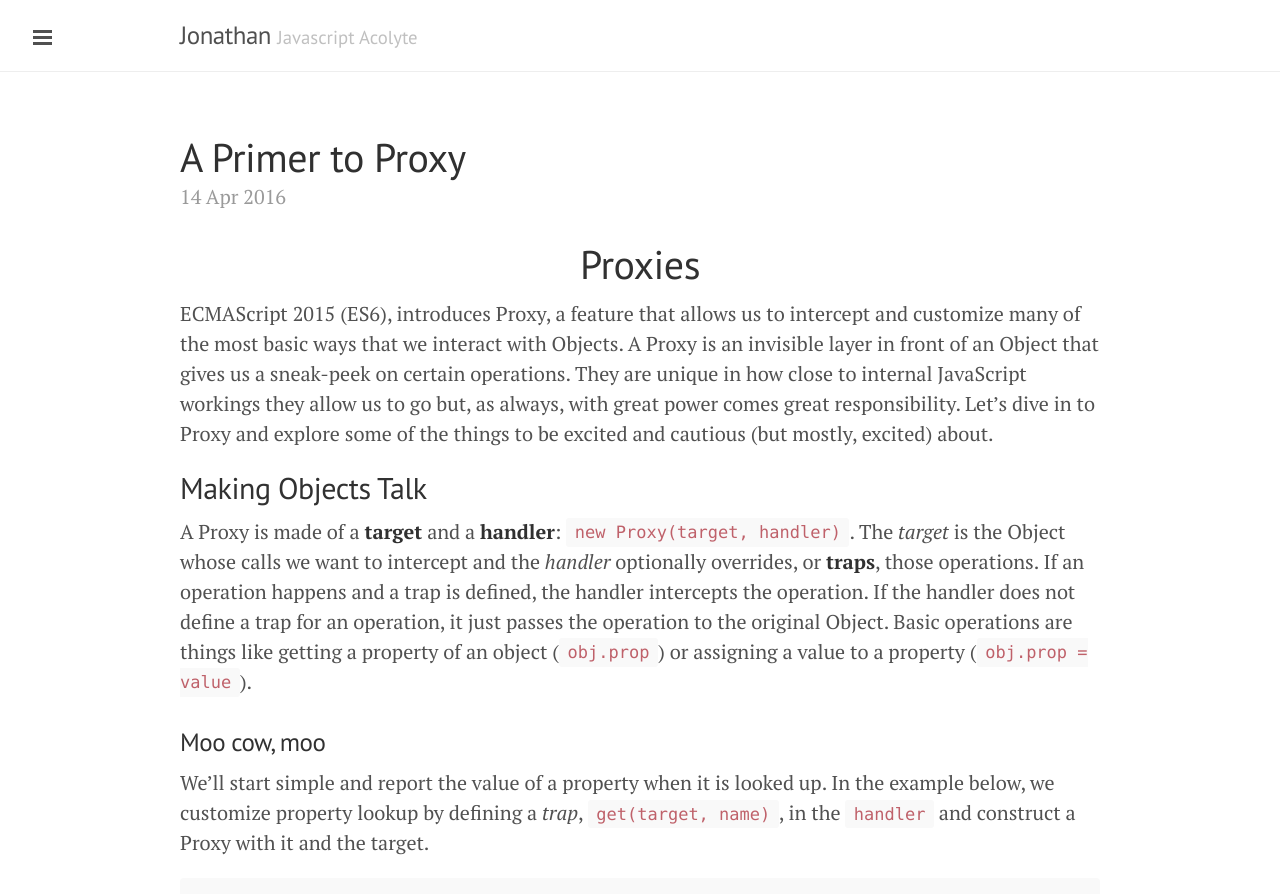
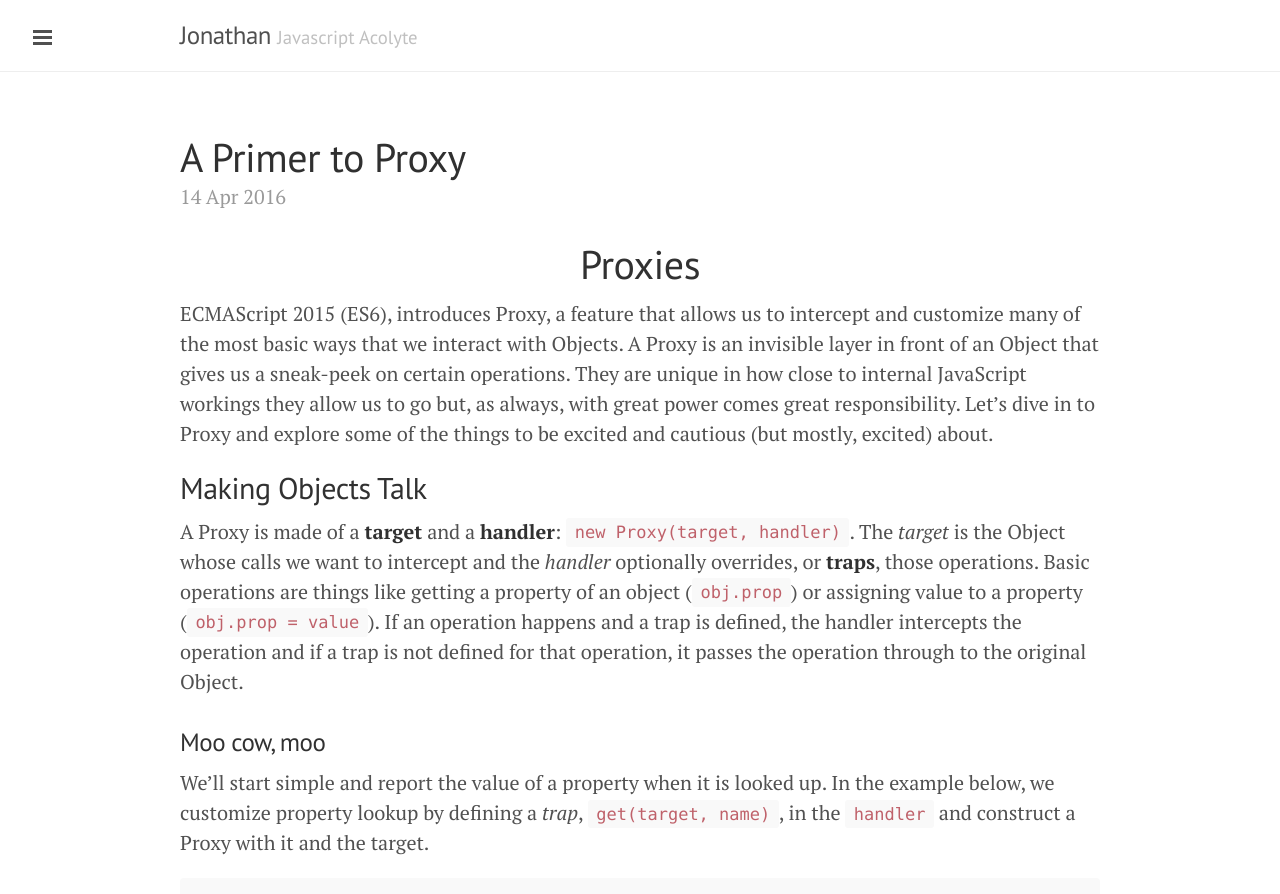
Before and after one commit to JonKrone/JonKrone.github.io, a Jekyll site: the page built from _posts/2016-04-14-proxied-living.markdown, in a window 1280 px wide and 900 px high. Shown: the top 894 px of the window. Built offline with Jekyll 4.4.1, drawn with Linux system fonts in a browser that asks for light colours.

Commit message:
Update 2016-04-14-proxied-living.markdown

```diff
--- a/_posts/2016-04-14-proxied-living.markdown
+++ b/_posts/2016-04-14-proxied-living.markdown
@@ -10,7 +10,7 @@ ECMAScript 2015 (ES6), introduces Proxy, a feature that allows us to intercept a
 
 ## Making Objects Talk
 
-A Proxy is made of a **target** and a **handler**: `new Proxy(target, handler)`. The *target* is the Object whose calls we want to intercept and the *handler* optionally overrides, or **traps**, those operations. If an operation happens and a trap is defined, the handler intercepts the operation. If the handler does not define a trap for an operation, it just passes the operation to the original Object. Basic operations are things like getting a property of an object (`obj.prop`) or assigning a value to a property (`obj.prop = value`).
+A Proxy is made of a **target** and a **handler**: `new Proxy(target, handler)`. The *target* is the Object whose calls we want to intercept and the *handler* optionally overrides, or **traps**, those operations. Basic operations are things like getting a property of an object (`obj.prop`) or assigning value to a property (`obj.prop = value`). If an operation happens and a trap is defined, the handler intercepts the operation and if a trap is not defined for that operation, it passes the operation through to the original Object.
 
 ### Moo cow, moo
 
```
